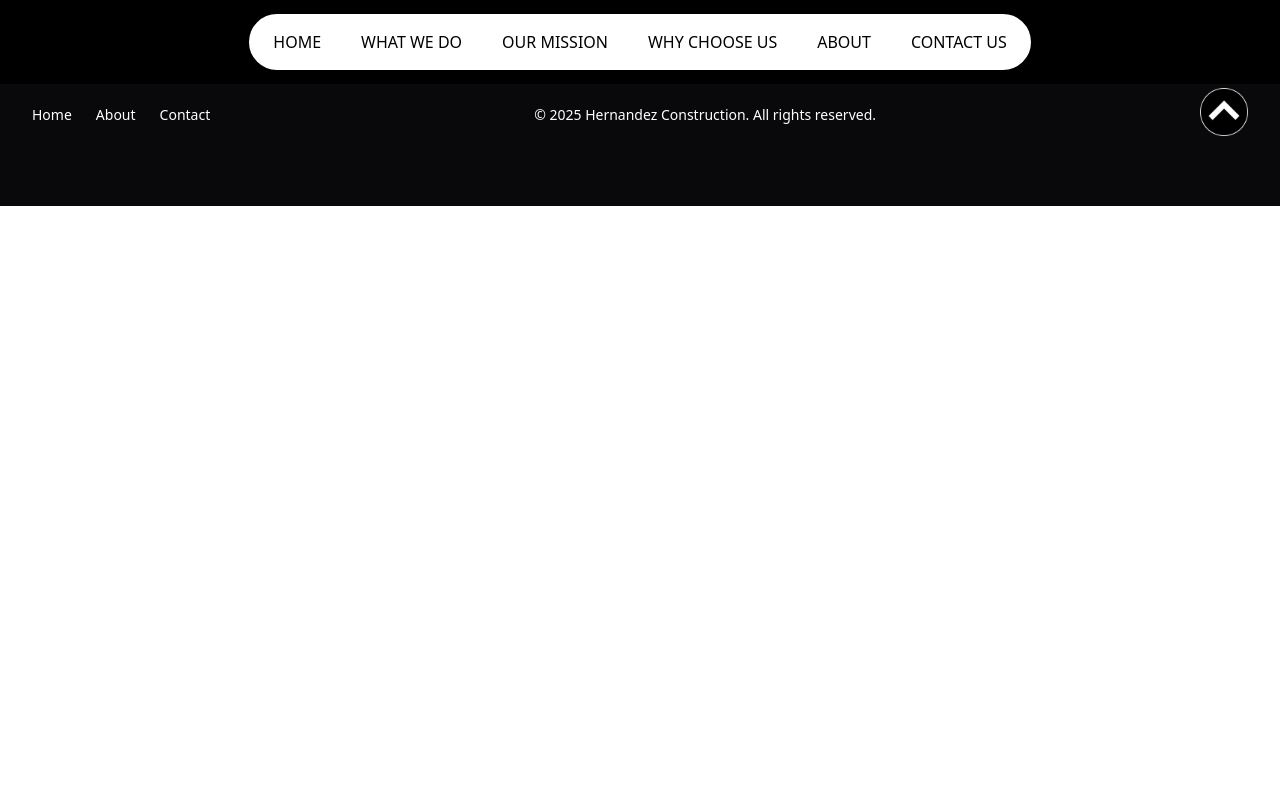
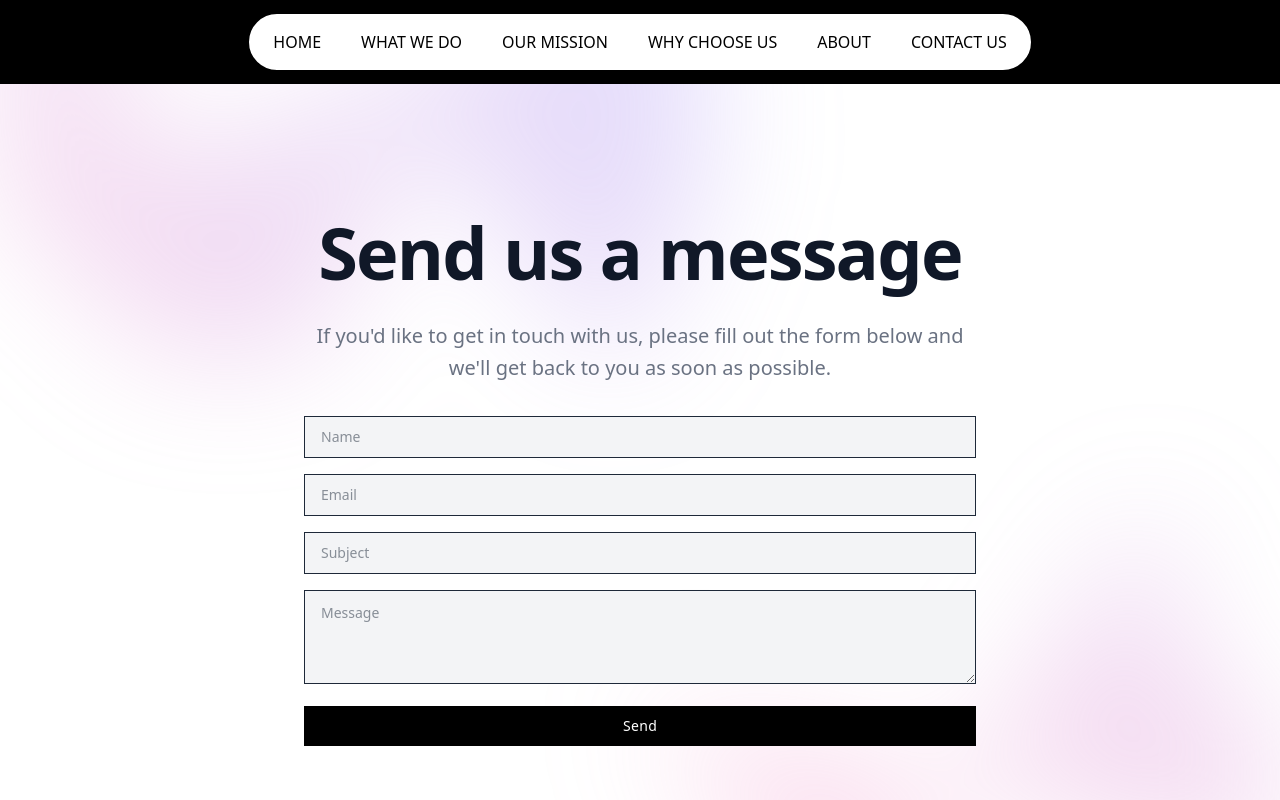
Before and after one commit to SethMarina77/ConstructionSiteV2, a React (Vite) app in the folder my-react-app/: page /contact in a window 1280 px wide. Shown: the top 800 px of the page. Built offline with nearby package versions, Linux system fonts and the light colour scheme; a web font is replaced by a local one.

Commit message:
added contact form page

```diff
--- a/my-react-app/src/pages/Contact.jsx
+++ b/my-react-app/src/pages/Contact.jsx
@@ -1,9 +1,78 @@
 import React from 'react'
+
 
 const Contact = () => {
   return (
-    <div>Contact</div>
-  )
+    <div className="bg-white h-screen">
+      <div className="relative isolate px-6 pt-14 lg:px-8">
+        <div
+          className="absolute inset-x-0 -top-40 -z-10 transform-gpu overflow-hidden blur-3xl sm:-top-80"
+          aria-hidden="true"
+        >
+          <div
+            className="relative left-[calc(50%-11rem)] aspect-1155/678 w-[36.125rem] -translate-x-1/2 rotate-[30deg] bg-linear-to-tr from-[#ff80b5] to-[#9089fc] opacity-30 sm:left-[calc(50%-30rem)] sm:w-[72.1875rem]"
+            style={{
+              clipPath:
+                "polygon(74.1% 44.1%, 100% 61.6%, 97.5% 26.9%, 85.5% 0.1%, 80.7% 2%, 72.5% 32.5%, 60.2% 62.4%, 52.4% 68.1%, 47.5% 58.3%, 45.2% 34.5%, 27.5% 76.7%, 0.1% 64.9%, 17.9% 100%, 27.6% 76.8%, 76.1% 97.7%, 74.1% 44.1%)",
+            }}
+          ></div>
+        </div>
+        <div className="mx-auto max-w-2xl mt-32">
+          <div className="hidden sm:mb-8 sm:flex sm:justify-center"></div>
+          <div className="text-center">
+            <h1 className="text-5xl font-semibold tracking-tight text-balance text-gray-900 sm:text-7xl">
+              Send us a message
+            </h1>
+            <p className="mt-8 text-lg font-medium text-pretty text-gray-500 sm:text-xl/8">
+              If you'd like to get in touch with us, please fill out the form
+              below and we'll get back to you as soon as possible.
+            </p>
+
+            <form className="mt-8 space-y-4">
+              <input
+                type="text"
+                placeholder="Name"
+                className="w-full py-2.5 px-4 text-gray-800 bg-gray-100 border focus:border-black focus:bg-transparent text-sm outline-none transition-all"
+              />
+              <input
+                type="email"
+                placeholder="Email"
+                className="w-full py-2.5 px-4 text-gray-800 bg-gray-100 border focus:border-black focus:bg-transparent text-sm outline-none transition-all"
+              />
+              <input
+                type="text"
+                placeholder="Subject"
+                className="w-full py-2.5 px-4 text-gray-800 bg-gray-100 border focus:border-black focus:bg-transparent text-sm outline-none transition-all"
+              />
+              <textarea
+                placeholder="Message"
+                rows="4"
+                className="w-full px-4 text-gray-800 bg-gray-100 border focus:border-black focus:bg-transparent text-sm pt-3 outline-none transition-all"
+              ></textarea>
+              <button
+                type="button"
+                className="text-white bg-black hover:bg-gray-900 tracking-wide text-sm px-4 py-2.5 w-full outline-none"
+              >
+                Send
+              </button>
+            </form>
+          </div>
+        </div>
+        <div
+          className="absolute inset-x-0 top-[calc(100%-13rem)] -z-10 transform-gpu overflow-hidden blur-3xl sm:top-[calc(100%-30rem)]"
+          aria-hidden="true"
+        >
+          <div
+            className="relative left-[calc(50%+3rem)] aspect-1155/678 w-[36.125rem] -translate-x-1/2 bg-linear-to-tr from-[#ff80b5] to-[#9089fc] opacity-30 sm:left-[calc(50%+36rem)] sm:w-[72.1875rem]"
+            style={{
+              clipPath:
+                "polygon(74.1% 44.1%, 100% 61.6%, 97.5% 26.9%, 85.5% 0.1%, 80.7% 2%, 72.5% 32.5%, 60.2% 62.4%, 52.4% 68.1%, 47.5% 58.3%, 45.2% 34.5%, 27.5% 76.7%, 0.1% 64.9%, 17.9% 100%, 27.6% 76.8%, 76.1% 97.7%, 74.1% 44.1%)",
+            }}
+          ></div>
+        </div>
+      </div>
+    </div>
+  );
 }
 
 export default Contact
```
